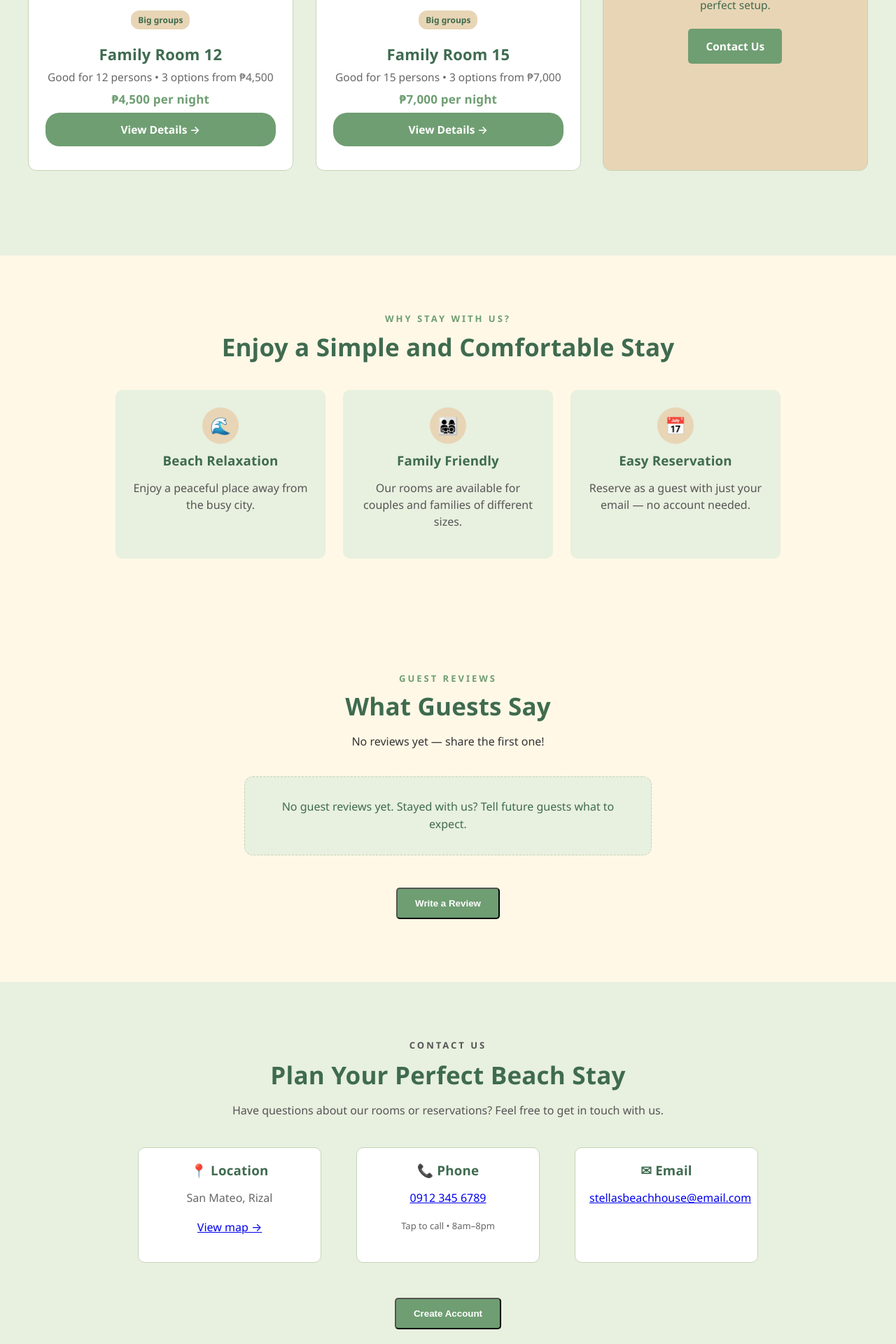
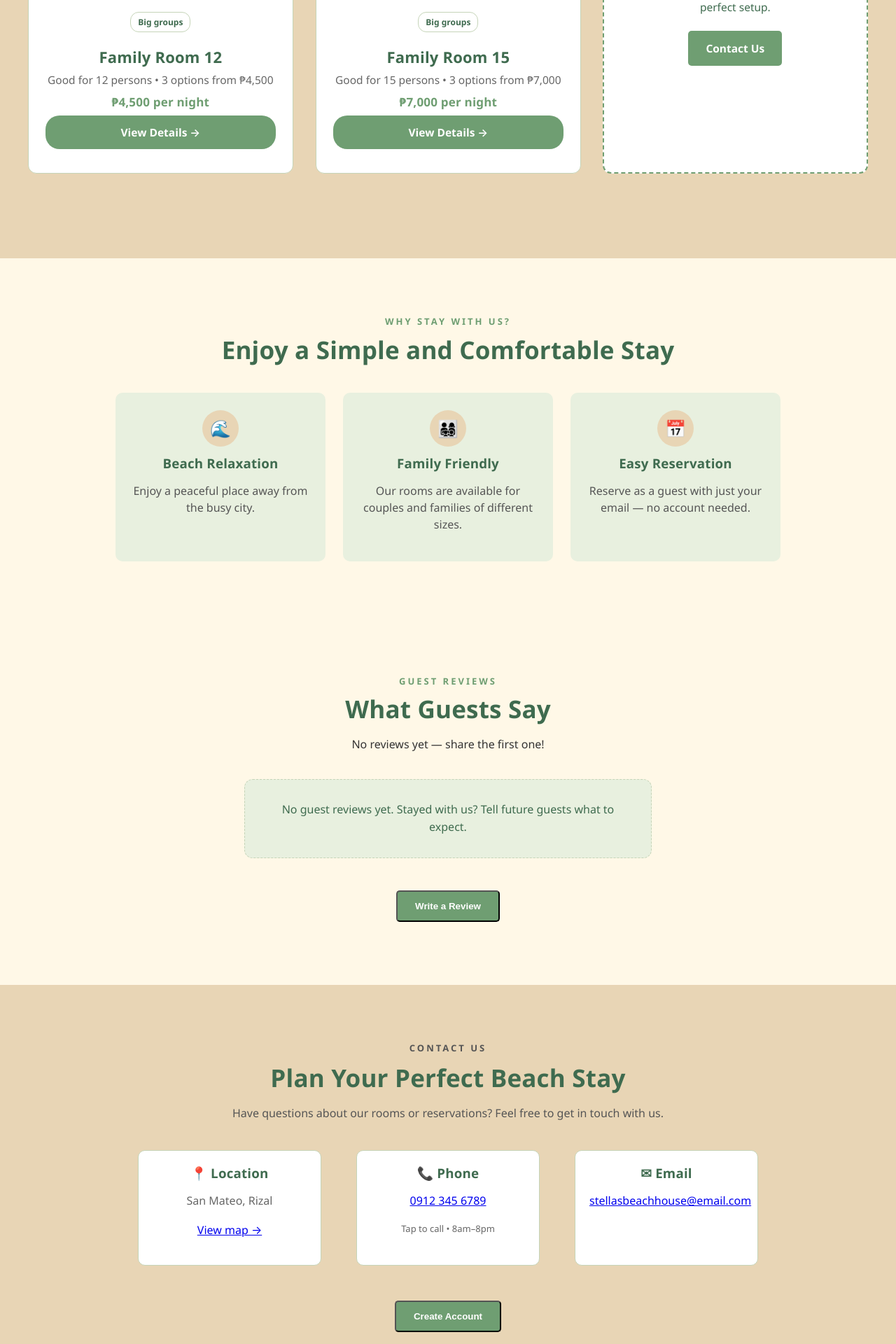
Before and after one commit to Xeishi06/Webtech_Hotel, a PHP site: page /landingpage.html in a window 1280 px wide. Shown: the part 2297-4217 px from the top of the page at 70% size. Run offline with PHP 8.4, Linux system fonts and the light colour scheme.

Commit message:
Sand body with green frame, contrast fixes

```diff
--- a/landingpage.css
+++ b/landingpage.css
@@ -1,7 +1,7 @@
 body {
     margin: 0;
     font-family: "Segoe UI", system-ui, -apple-system, Arial, sans-serif;
-    background-color: #FFF8E7;
+    background-color: #E8D5B5;
     color: #333;
     line-height: 1.6;
     -webkit-font-smoothing: antialiased;
@@ -180,7 +180,7 @@ nav a.active {
 .rooms {
     padding: 80px 24px;
     text-align: center;
-    background-color: #E8F0DF;
+    background-color: #E8D5B5;
 }
 
 .rooms h2 {
@@ -324,7 +324,7 @@ nav a.active {
 
 /* Contact */
 .contact {
-    background-color: #E8F0DF;
+    background-color: #E8D5B5;
     color: #3F6B4F;
     text-align: center;
     padding: 80px 20px;
@@ -501,8 +501,9 @@ section[id], footer[id] {
 }
 .badge {
     display: inline-block;
-    background-color: #E8D5B5;
+    background-color: white;
     color: #3F6B4F;
+    border: 1px solid #C5D4B8;
     font-size: 12px;
     font-weight: bold;
     padding: 4px 10px;
@@ -553,8 +554,8 @@ section[id], footer[id] {
 .card-title-link h3:hover { color: #527A57; }
 .rooms-link:hover { text-decoration: none; color: #527A57; }
 .cta-card {
-    background-color: #E8D5B5;
-    border-color: #C5D4B8;
+    background-color: white;
+    border: 2px dashed #6F9E72;
     display: flex;
     flex-direction: column;
     justify-content: center;
```
